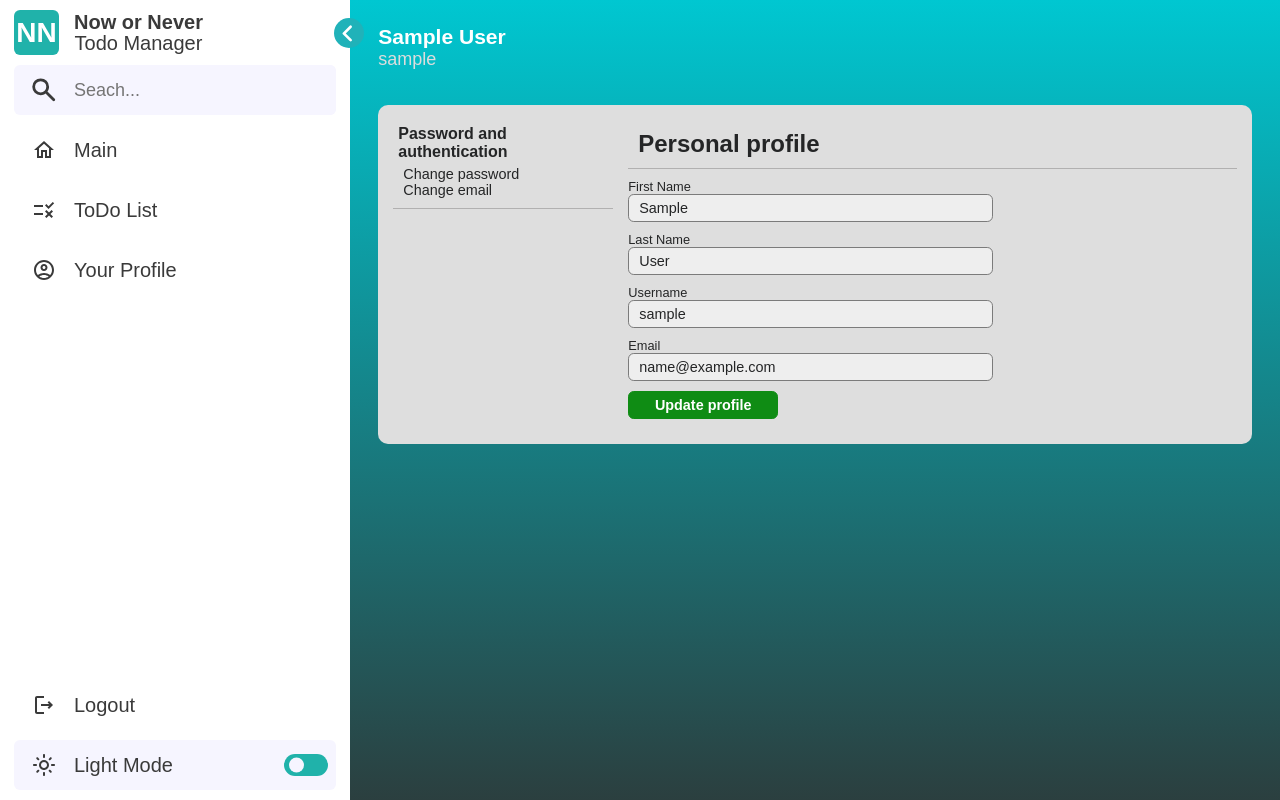
After one commit to AgvanGrigoryan/todo_server, a Django app: a page that uses now_or_never/templates/users/profile.html in a window 1280 px wide. The commit adds this page. Run offline with Django 4.2, Linux system fonts and the light colour scheme; the visitor is signed in with stand-in values (Sample User, id 1); data comes from the database, SQL or seed files in the repository; some libraries are stand-ins or nearby versions.

Commit message:
add user profile update page,form and urls.But view does not nave the changed data

```diff
--- /dev/null
+++ b/now_or_never/static/css/profile.css
@@ -0,0 +1,164 @@
+.main_content {
+    background: rgb(4, 98, 107);
+    background: linear-gradient(0deg, rgb(43, 63, 63) 0%, rgb(0 199 209) 100%);
+}
+
+body.dark .main_content {
+    background: rgb(4, 98, 107);
+    background: linear-gradient(167deg, rgb(1 6 6) 0%, rgb(0 199 209) 200%);
+}
+
+
+.main_content a {
+    color: var(--text-color);
+    cursor: pointer;
+}
+
+.main_content a:hover {
+    color: var(--primary-color);
+}
+
+.main_content h1, h2, h3, h4, h5, h6 {
+    font-weight: 600;
+}
+
+.profile_top {
+    margin: 20px 0;
+    width: 100%;
+    display: flex;
+    flex-direction: row;
+    justify-content: space-between;
+    font-size: 18px;
+}
+
+.personal_info {
+    color: #fff;
+}
+.personal_info__username {
+    color: #ddd;
+}
+
+body.dark .personal_info__username {
+    color: #aaa;
+}
+
+.layout {
+    --asidebar-width: 220px;
+    --line-color: #b1b0b0;
+    width: 100%;
+    display: grid;
+    grid-gap: 15px;
+    grid-auto-flow: column;
+    grid-template-columns: auto 0 minmax(0, calc(100% - var(--asidebar-width) - 15px));
+
+    background-color: var(--bg-second-color);
+    padding: 15px;
+    margin: 15px;
+    border-radius: 10px;
+
+    font-size: 1em;
+    transition: all 0.4s ease;
+}
+
+body.dark .layout {
+    --line-color: #3b3b3b;
+}
+
+.layout_sidebar {
+    width: var(--asidebar-width);
+    grid-column: 1;
+    /*border: 1px solid var(--primary-color);*/
+    align-items: center;
+}
+
+.layout_sidebar__item {
+    display: flex;
+    flex-direction: column;
+    color: var(--text-color);
+    padding: 5px;
+    border-bottom: 1px solid var(--line-color);
+}
+
+.sidebar__item-title {
+    font-size: 1em;
+    transition: all 0.4s ease;
+
+}
+
+.sidebar__item__items {
+    display: flex;
+    flex-direction: column;
+    padding: 5px;
+}
+
+.sidebar__item-sub_item {
+    font-weight: 500;
+    font-size: 0.9em;
+
+    transition: all 0.4s ease;
+
+}
+
+.layout_main {
+    grid-column: 2/span 2;
+
+    color: var(--text-color);
+    /*border: 1px solid var(--primary-color-tone2);*/
+}
+
+.profile_heading {
+    padding: 10px;
+    border-bottom: 1px solid var(--line-color);
+    transition: all 0.4s ease;
+
+}
+
+.row {
+    width: 60%;
+    margin: 10px 0;
+    display: flex;
+    flex-direction: column;
+
+}
+
+.update_user__form label {
+    font-size: 0.8em;
+    font-weight: 500;
+    transition: all 0.4s ease;
+}
+
+.update_user__form input {
+    font-size: 0.9em;
+    color: var(--text-color);
+    background-color: var(--bg-color);
+    padding: 5px 10px;
+    border: 1px solid #7b7b7b;
+    border-radius: 0.4em;
+
+    cursor: revert;
+    outline: none;
+    transition: all 0.4s ease;
+}
+
+.update_user__form input:focus {
+    border-color: var(--primary-color-tone1);
+
+}
+
+.update_user__form input:disabled {
+    color: #6c6c6c;
+    cursor: not-allowed;
+}
+
+.update_user__form input[type=submit] {
+    width: 150px;
+    font-weight: bold;
+    color: #fff;
+    background-color: #0f8c14;
+    border-color: #0f8c14;
+
+}
+
+.update_user__form input[type=submit]:hover {
+    background-color: #13a818;
+}
--- a/now_or_never/templates/include_fragments/sidebar.html
+++ b/now_or_never/templates/include_fragments/sidebar.html
@@ -54,7 +54,7 @@
                     </a>
                 </li>
                 <li class="menu-bar__item">
-                    <a href="" class="menu-bar__link">
+                    <a href="{{ user.get_absolute_url }}" class="menu-bar__link">
                         <svg class="menu-bar__img" xmlns="http://www.w3.org/2000/svg" enable-background="new 0 0 24 24"
                              height="24px" viewBox="0 0 24 24" width="24px" fill="none">
                             <g>
@@ -69,7 +69,7 @@
                                 </g>
                             </g>
                         </svg>
-                        <span class="menu-bar__text text">{{ user.first_name }}</span>
+                        <span class="menu-bar__text text">Your Profile</span>
                     </a>
                 </li>
             </ul>
--- /dev/null
+++ b/now_or_never/templates/users/profile.html
@@ -0,0 +1,66 @@
+{% extends 'task/base.html' %}
+{% load static %}
+{% block current_day %}{% endblock %}
+{% block title %}Profile{% endblock %}
+{% block additional_styles %}
+    <link rel="stylesheet" href="{% static 'css/profile.css' %}">
+
+{% endblock %}
+{% block main_content %}
+    <div class="profile_top">
+        <div class="personal_info">
+            <h3 class="personal_info__fullName">{{ user.first_name }} {{ user.last_name }}</h3>
+            <p class="personal_info__username">{{ user.username }}</p>
+        </div>
+    </div>
+    <div class="layout">
+        <div class="layout_sidebar">
+{#            <div class="layout_sidebar__item sidebar__folders">#}
+{#                <h3 class="sidebar__item-title">Folders</h3>#}
+{#                <div class="sidebar__item__items user_folders_list">#}
+{#                    <p class="sidebar__item-sub_item folder"><a class="folder_name-link">Github</a></p>#}
+{#                    <p class="sidebar__item-sub_item folder"><a class="folder_name-link">Ponchik</a></p>#}
+{#                    <p class="sidebar__item-sub_item folder"><a class="folder_name-link">Commit</a></p>#}
+{#                    <p class="sidebar__item-sub_item folder"><a class="folder_name-link">Pull</a></p>#}
+{#                </div>#}
+{#            </div>#}
+            <div class="layout_sidebar__item sidebar__authentication">
+                <h3 class="sidebar__item-title">Password and authentication</h3>
+                <div class="sidebar__item__items user_authentication_list">
+                    <p class="sidebar__item-sub_item"><a href="" class="change_password-link">Change password</a></p>
+                    <p class="sidebar__item-sub_item"><a href="" class="change_password-link">Change email</a></p>
+                </div>
+            </div>
+        </div>
+        <div class="layout_main">
+            <div class="profile_heading">
+                <h2>Personal profile</h2>
+            </div>
+            <div class="profile_body">
+                <form action="{{ user.get_absolute_url }}" method="post" class="update_user__form">
+                    <div class="row">
+                        <label for="{{ form.first_name.id_for_label }}">{{ form.first_name.label }}</label>
+                        {{ form.first_name }}
+                    </div>
+                    <div class="row">
+                        <label for="{{ form.last_name.id_for_label }}">{{ form.last_name.label }}</label>
+                        {{ form.last_name }}
+                    </div>
+                    <div class="row">
+                        <label for="{{ form.username.id_for_label }}">{{ form.username.label }}</label>
+                        {{ form.username }}
+                    </div>
+                    <div class="row">
+                        <label for="{{ form.email.id_for_label }}">{{ form.email.label }}</label>
+                        {{ form.email }}
+                    </div>
+                    {% csrf_token %}
+                    <div class="row">
+                        <input type="submit" value="Update profile">
+                    </div>
+                </form>
+            </div>
+        </div>
+    </div>
+
+{% endblock %}
--- a/now_or_never/users/forms.py
+++ b/now_or_never/users/forms.py
@@ -1,6 +1,7 @@
 from django import forms
 from django.contrib.auth.forms import AuthenticationForm, UsernameField, UserCreationForm
-from django.contrib.auth.models import User
+
+from users.models import User
 
 
 class UserLoginForm(AuthenticationForm):
@@ -26,3 +27,14 @@ class UserSignupForm(UserCreationForm):
         super(UserSignupForm, self).__init__(*args, **kwargs)
         for field_name, filed in self.fields.items():
             filed.widget.attrs['class'] = 'forms_field-input'
+
+
+class UserUpdateForm(forms.ModelForm):
+    first_name = forms.CharField(widget=forms.TextInput(attrs={'placeholder': 'First Name'}), label='First Name')
+    last_name = forms.CharField(widget=forms.TextInput(attrs={'placeholder': 'Last Name'}), label='Last Name', required=False)
+    username = forms.CharField(widget=forms.TextInput(attrs={'placeholder': 'Username', 'readonly': True}), label='Username')
+    email = forms.EmailField(widget=forms.EmailInput(attrs={'placeholder': 'Email', 'readonly': True}), label='Email')
+
+    class Meta:
+        fields = ['first_name', 'last_name', 'username', 'email']
+        model = User
--- a/now_or_never/users/urls.py
+++ b/now_or_never/users/urls.py
@@ -2,7 +2,7 @@ from django.conf import settings
 from django.urls import path
 
 from users.views import UserLoginRegistrationPageView, UserLogoutView, UserLoginView, UserCreateView, IsUsernameFree, \
-    IsEmailFree
+    IsEmailFree, UserUpdateView
 
 urlpatterns = [
     path('login_page/', UserLoginRegistrationPageView.as_view(), name='login_page'),
@@ -10,5 +10,7 @@ urlpatterns = [
     path('signup/isUsernameFree/', IsUsernameFree.as_view(), name='user_signup'),
     path('signup/isEmailFree/', IsEmailFree.as_view(), name='user_signup'),
     path('signup/', UserCreateView.as_view(), name='user_signup'),
-    path('logout/', UserLogoutView.as_view(), name='user_logout')
+    path('logout/', UserLogoutView.as_view(), name='user_logout'),
+    path('<slug:slug>/profile/', UserUpdateView.as_view(), name='user_profile'),
+
 ]
--- a/now_or_never/users/views.py
+++ b/now_or_never/users/views.py
@@ -4,12 +4,12 @@ from django.conf import settings
 from django.contrib import messages, auth
 from django.contrib.auth import logout, authenticate
 from django.contrib.auth.mixins import LoginRequiredMixin
-from django.contrib.auth.models import User
 
 from django.http import HttpResponseRedirect, JsonResponse
+from django.shortcuts import redirect
 from django.urls import reverse
 from django.views import View
-from django.views.generic import TemplateView
+from django.views.generic import TemplateView, UpdateView
 
 from task.models import Folder
 from users.forms import UserLoginForm, UserSignupForm, UserUpdateForm
@@ -75,6 +75,18 @@ class UserCreateView(View):
         return HttpResponseRedirect(settings.LOGIN_URL)
 
 
+class UserUpdateView(LoginRequiredMixin, UpdateView):
+    model = User
+    form_class = UserUpdateForm
+    template_name = 'users/profile.html'
+    slug_field = 'username'
+
+    def get_context_data(self, **kwargs):
+        context = super().get_context_data(**kwargs)
+        context['form'] = UserUpdateForm(instance=self.request.user)
+        return context
+
+
 class UserLogoutView(LoginRequiredMixin, View):
     def get(self, request):
         logout(request)
```
